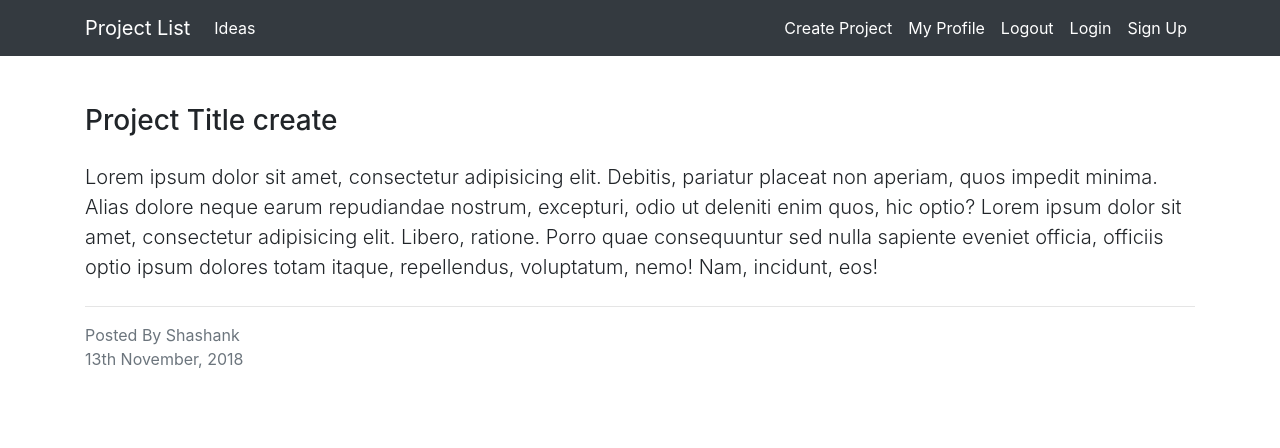
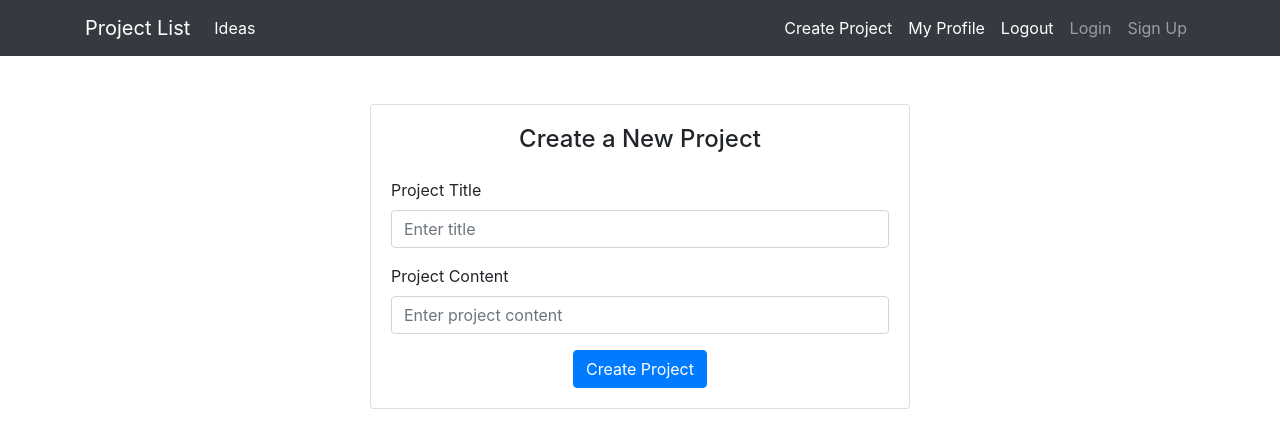
Before and after one commit to bekaarcoder/react-redux-firebase, a React (Create React App) app: page /project/create in a window 1280 px wide. Shown: the top 448 px of the page. Built offline with nearby package versions, Linux system fonts and the light colour scheme.

Commit message:
navlinks and create project component

```diff
--- a/src/App.js
+++ b/src/App.js
@@ -6,6 +6,7 @@ import Dashboard from './components/dashboard/Dashboard';
 import ProjectDetails from './components/projects/ProjectDetails';
 import SignIn from './components/auth/SignIn';
 import SignUp from './components/auth/SignUp';
+import CreateProject from './components/projects/CreateProject';
 
 class App extends Component {
   render() {
@@ -16,9 +17,10 @@ class App extends Component {
           <div className="container">
             <Switch>
               <Route exact path="/" component={Dashboard} />
-              <Route path="/project/:id" component={ProjectDetails} />
+              <Route path="/project/details/:id" component={ProjectDetails} />
               <Route path="/signin" component={SignIn} />
               <Route path="/signup" component={SignUp} />
+              <Route exact path="/project/create" component={CreateProject} />
             </Switch>
           </div>
         </div>
--- a/src/components/layout/SignedInLinks.jsx
+++ b/src/components/layout/SignedInLinks.jsx
@@ -5,7 +5,7 @@ const SignedInLinks = (props) => {
 	return (
 		<ul className="navbar-nav my-2 my-lg-0">
       <li className="nav-item">
-        <NavLink to="/" className="nav-link">Create Project</NavLink>
+        <NavLink to="/project/create" className="nav-link">Create Project</NavLink>
       </li>
       <li className="nav-item">
         <NavLink to="/" className="nav-link">My Profile</NavLink>
--- a/src/components/layout/SignedOutLinks.jsx
+++ b/src/components/layout/SignedOutLinks.jsx
@@ -5,10 +5,10 @@ const SignedOutLinks = (props) => {
 	return (
 		<ul className="navbar-nav my-2 my-lg-0">
       <li className="nav-item">
-        <NavLink to="/" className="nav-link">Login</NavLink>
+        <NavLink to="/signin" className="nav-link">Login</NavLink>
       </li>
       <li className="nav-item">
-        <NavLink to="/" className="nav-link">Sign Up</NavLink>
+        <NavLink to="/signup" className="nav-link">Sign Up</NavLink>
       </li>
     </ul>
 	);
--- a/src/components/projects/CreateProject.jsx
+++ b/src/components/projects/CreateProject.jsx
@@ -0,0 +1,63 @@
+import React, {Component} from 'react';
+import Input from '../common/Input';
+
+class CreateProject extends Component {
+	constructor() {
+		super();
+		this.onFormSubmit = this.onFormSubmit.bind(this);
+		this.onChange = this.onChange.bind(this);
+		this.state = {
+			title: '',
+			content: ''
+		};
+	}
+
+	onChange(e) {
+		this.setState({
+			[e.target.name]: e.target.value
+		});
+	}
+
+	onFormSubmit(e) {
+		e.preventDefault();
+		console.log(this.state);
+	}
+
+	render() {
+		return (
+			<div className="row justify-content-center mt-5">
+				<div className="col-md-6">
+					<div className="card">
+						<div className="card-body">
+							<h4 className="card-title text-center mb-4">Create a New Project</h4>
+							<form onSubmit={this.onFormSubmit}>
+								<Input
+									type="text"
+									name="title"
+									placeholder="Enter title"
+									label="Project Title"
+									onChange={this.onChange}
+									value={this.state.title}
+									autoComplete="nope"
+								/>
+								<Input
+									type="text"
+									name="content"
+									placeholder="Enter project content"
+									label="Project Content"
+									onChange={this.onChange}
+									value={this.state.content}
+								/>
+								<div className="text-center">
+									<button className="btn btn-primary" type="submit">Create Project</button>
+								</div>
+							</form>
+						</div>
+					</div>
+				</div>
+			</div>
+		);
+	}
+}
+
+export default CreateProject;
```
